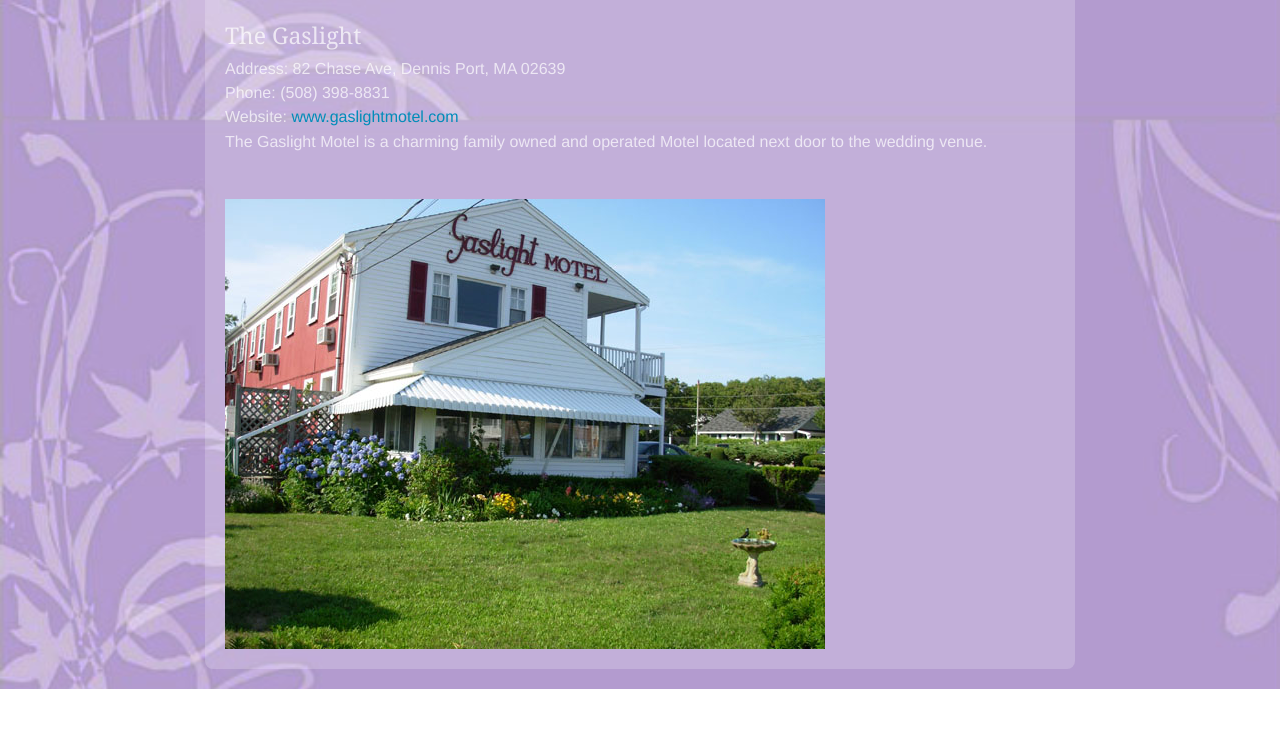
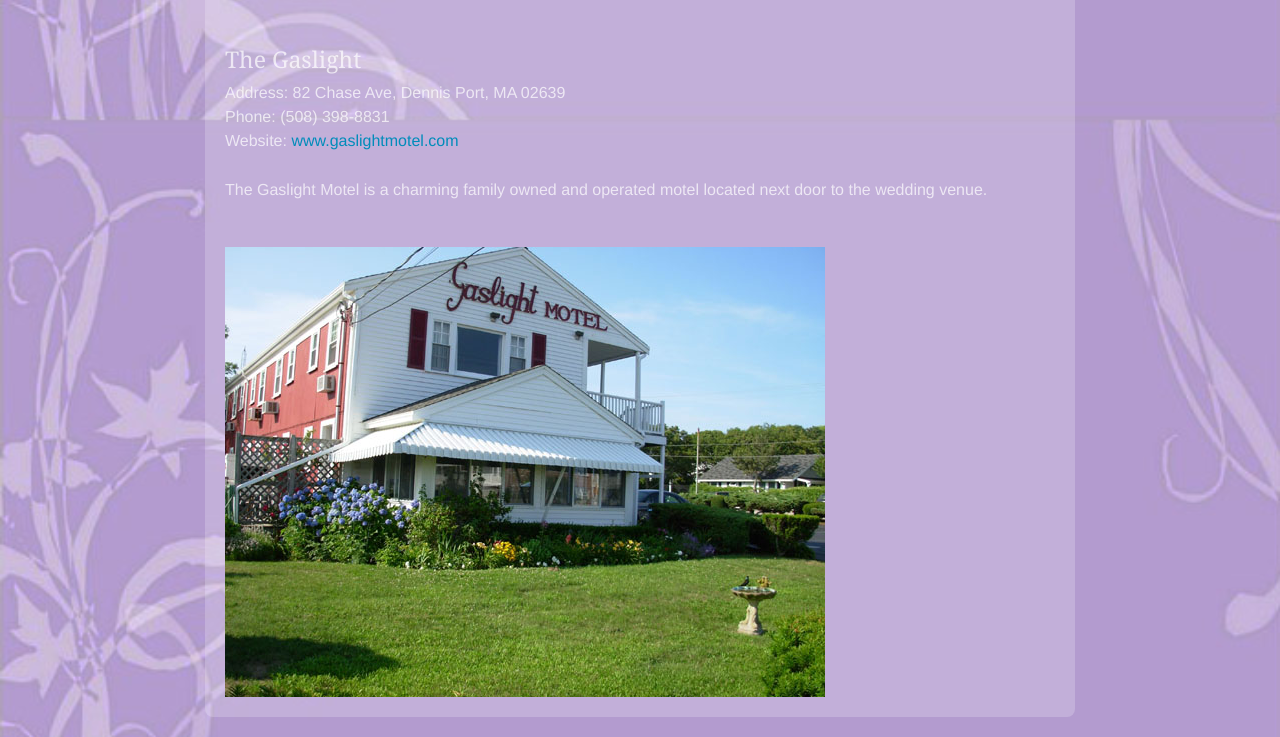
Before and after one commit to cstoafer/wedding-site, a website: page information.html in a window 1280 px wide. Shown: the part 792-1529 px from the top of the page. Before the commit the page ends 1481 px from the top, so only its background shows below. Drawn offline with Linux system fonts and the light colour scheme.

Commit message:
small changes

```diff
--- a/information.html
+++ b/information.html
@@ -53,7 +53,7 @@
             <h4>The Soundings Seaside Resort</h4>
             Address: 79 Chase Avenue, Dennis Port, MA 02639<br>
             Phone: (508) 394-6561<br>
-            Website: <a href="https://www.bluegreenvacations.com/resorts/ma/soundings-seaside-resort">www.bluegreenvacations.com/resorts/ma/soundings-seaside-resort</a><br>
+            Website: <a href="https://www.bluegreenvacations.com/resorts/ma/soundings-seaside-resort">www.bluegreenvacations.com/resorts/ma/soundings-seaside-resort</a><br><br>
             <p>
                 The Soundings is a beachside resort across the street from the wedding venue that has both 1 bedroom and 2 bedroom condo units.  The bride and groom will be staying here for the wedding weekend.
             </p>
@@ -68,9 +68,9 @@
             <h4>The Gaslight</h4>
             Address: 82 Chase Ave, Dennis Port, MA 02639<br>
             Phone: (508) 398-8831<br>
-            Website: <a href="https://www.gaslightmotel.com/">www.gaslightmotel.com</a><br>
+            Website: <a href="https://www.gaslightmotel.com/">www.gaslightmotel.com</a><br><br>
             <p>
-                The Gaslight Motel is a charming family owned and operated Motel located next door to the wedding venue.
+                The Gaslight Motel is a charming family owned and operated motel located next door to the wedding venue.
             </p>
             <br>
             <div class="row">
```
